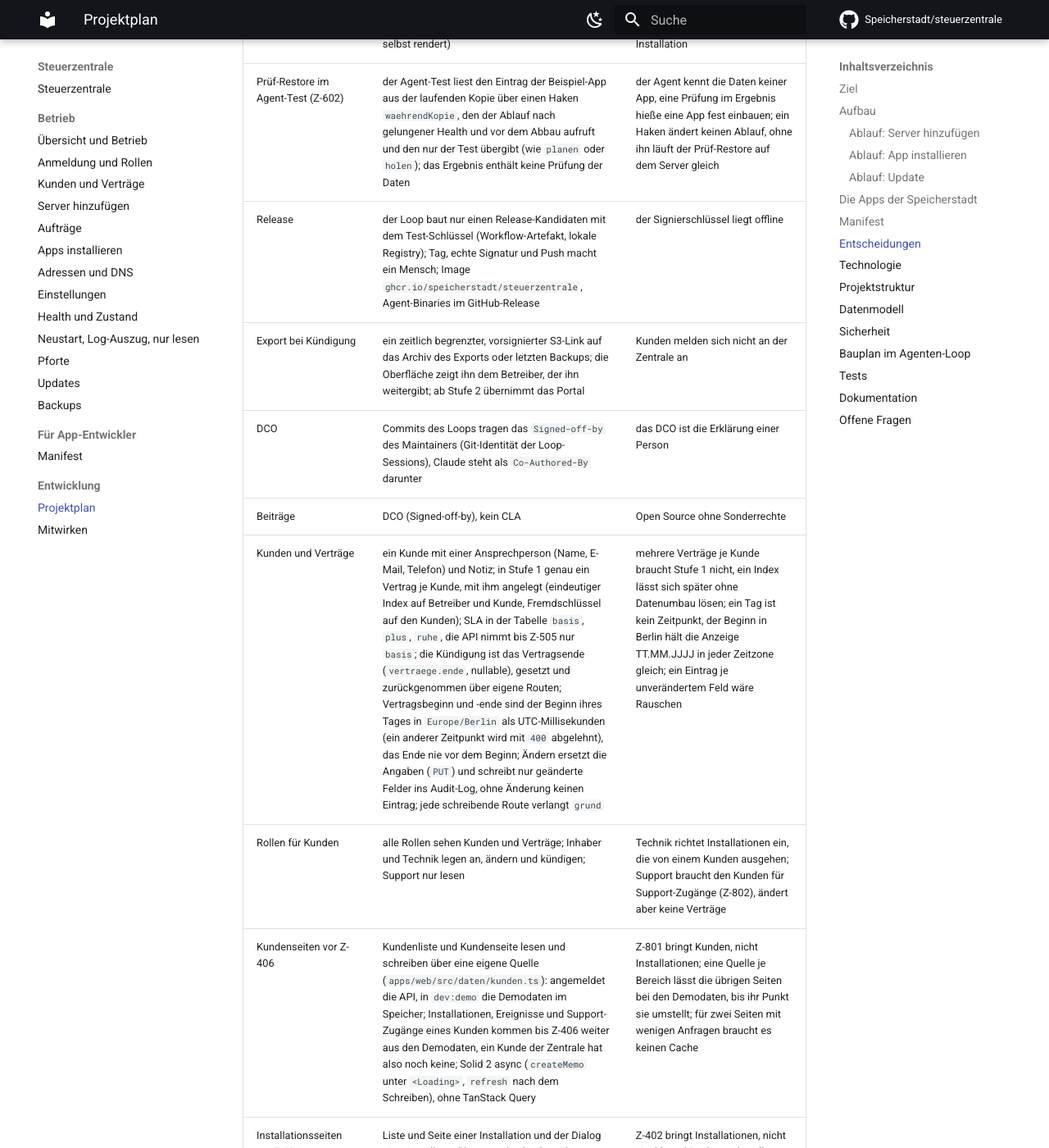
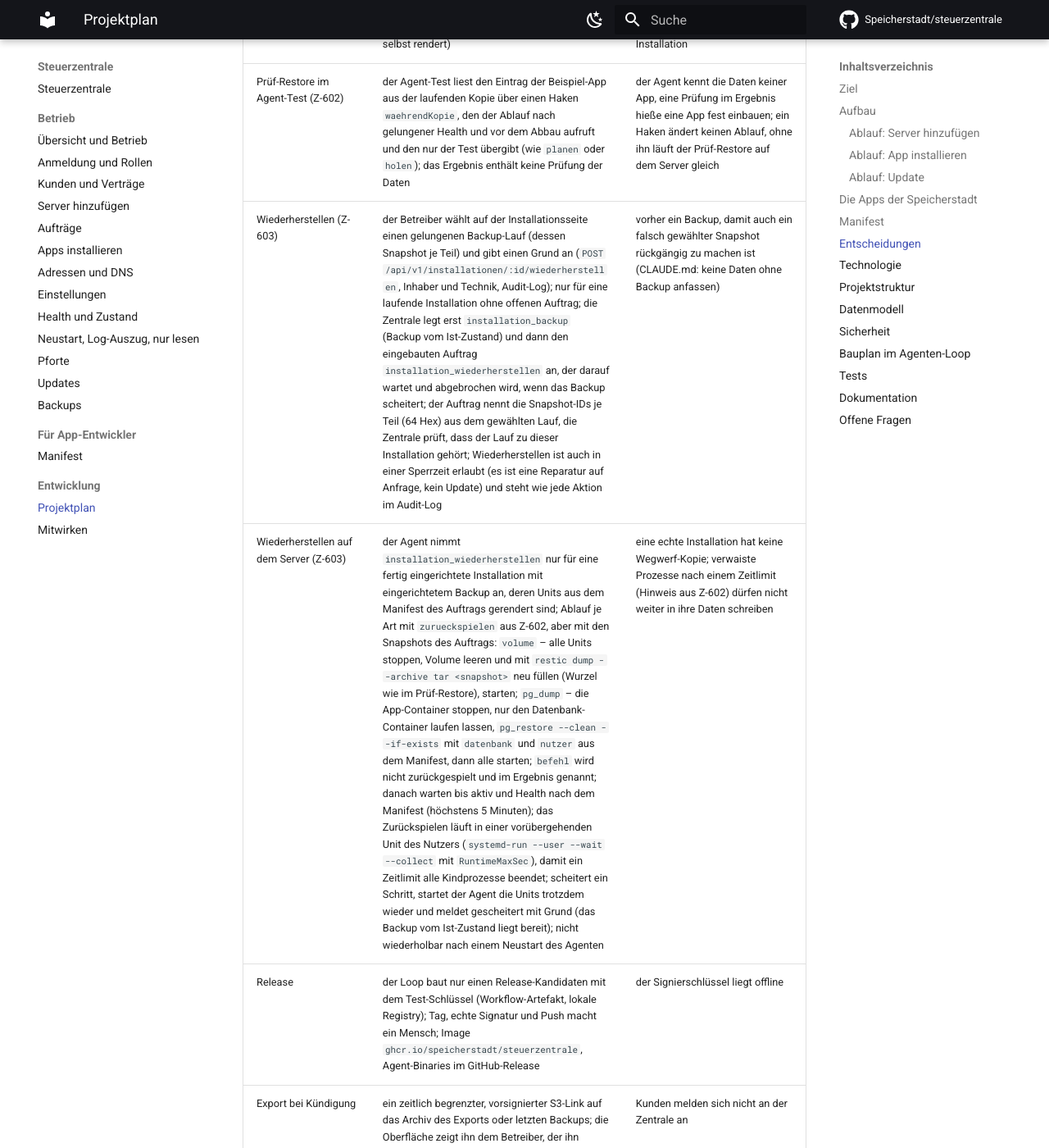
Before and after one commit to Speicherstadt/steuerzentrale, an MkDocs documentation site: the page built from docs/plan.md, in a window 1280 px wide and 1400 px high, scrolled down 50100 px. Shown: the whole window at 82% size. Built offline with MkDocs 1.6.1 and Material for MkDocs 9.7.7, drawn with Linux system fonts in a browser that asks for light colours; comment, search, counter and statistics services are not loaded.

Commit message:
Z-603: decisions and sharper criteria for restoring
Signed-off-by: Dario Götze <dev@dariogoetze.de>
Co-Authored-By: Claude Opus 5.5 <noreply@anthropic.com>
Claude-Session: https://claude.ai/code/session_014k4NfkJBQ539ZwYKrYUGRX

```diff
--- a/docs/plan.md
+++ b/docs/plan.md
@@ -378,6 +378,8 @@ Der Loop entscheidet danach und trägt neue Entscheidungen hier mit Grund ein.
 | Reihenfolge im Prüf-Restore (Z-602) | zuerst alle `volume`-Teile, dann die `pg_dump`-Teile, `befehl` wird übersprungen; der erste Teil, der scheitert, beendet das Zurückspielen; Health „unbekannt“ (Manifest ohne Prüfung) zählt mit aktiven Units als gelungen, nur „rot“ nach fünf Minuten scheitert; das Ergebnis meldet der Agent wie unter „Ergebnis des Prüf-Restores (Z-602)“, ein `befehl` mit `zurueckgespielt: false` und dem Grund, dass ein Export kein Restore ist; ein gescheiterter Abbau steht im Grund (`Abbau unvollständig: …`) | ein Volume muss da sein, bevor ein Container es zum ersten Mal einhängt |
 | Kopie im Gedächtnis und nach einem Neustart (Z-602) | die Kopie steht als `angelegt` im Gedächtnis der Installationen, bevor `useradd` läuft, und wird nach gelungenem Abbau vergessen, nie `fertig`; beim Start des Dienstes (`aufraeumen`) und vor jedem Prüf-Restore baut der Agent jede Kopie ab, deren Name `restore-<6>` ist und die `angelegt` steht; Prüf-Restores laufen in einer eigenen Reihe nacheinander, nicht in der der Einrichtungsaufträge; ein Prüf-Restore gilt nach einem Neustart als wiederholbar; einen Einrichtungsauftrag für einen Namen `restore-<6>` lehnt der Agent ab (nicht `einrichtungAuftragPruefen`, das die Kopie selbst rendert) | so ist jeder Nutzer einer Kopie im Gedächtnis, auch wenn der Agent mitten im Lauf stirbt, und Health, Backups und Aktionen sehen nur `fertig`e Installationen; ohne Aufräumen beim Start läge die Kopie bis zum nächsten Prüf-Restore auf der Platte; einer kann Stunden dauern und soll kein Einrichten aufhalten, und zwei zugleich bräuchten doppelt Platz; das Original wird nur gelesen; so trifft das Aufräumen nie eine Installation |
 | Prüf-Restore im Agent-Test (Z-602) | der Agent-Test liest den Eintrag der Beispiel-App aus der laufenden Kopie über einen Haken `waehrendKopie`, den der Ablauf nach gelungener Health und vor dem Abbau aufruft und den nur der Test übergibt (wie `planen` oder `holen`); das Ergebnis enthält keine Prüfung der Daten | der Agent kennt die Daten keiner App, eine Prüfung im Ergebnis hieße eine App fest einbauen; ein Haken ändert keinen Ablauf, ohne ihn läuft der Prüf-Restore auf dem Server gleich |
+| Wiederherstellen (Z-603) | der Betreiber wählt auf der Installationsseite einen gelungenen Backup-Lauf (dessen Snapshot je Teil) und gibt einen Grund an (`POST /api/v1/installationen/:id/wiederherstellen`, Inhaber und Technik, Audit-Log); nur für eine laufende Installation ohne offenen Auftrag; die Zentrale legt erst `installation_backup` (Backup vom Ist-Zustand) und dann den eingebauten Auftrag `installation_wiederherstellen` an, der darauf wartet und abgebrochen wird, wenn das Backup scheitert; der Auftrag nennt die Snapshot-IDs je Teil (64 Hex) aus dem gewählten Lauf, die Zentrale prüft, dass der Lauf zu dieser Installation gehört; Wiederherstellen ist auch in einer Sperrzeit erlaubt (es ist eine Reparatur auf Anfrage, kein Update) und steht wie jede Aktion im Audit-Log | vorher ein Backup, damit auch ein falsch gewählter Snapshot rückgängig zu machen ist (CLAUDE.md: keine Daten ohne Backup anfassen) |
+| Wiederherstellen auf dem Server (Z-603) | der Agent nimmt `installation_wiederherstellen` nur für eine fertig eingerichtete Installation mit eingerichtetem Backup an, deren Units aus dem Manifest des Auftrags gerendert sind; Ablauf je Art mit `zurueckspielen` aus Z-602, aber mit den Snapshots des Auftrags: `volume` – alle Units stoppen, Volume leeren und mit `restic dump --archive tar <snapshot>` neu füllen (Wurzel wie im Prüf-Restore), starten; `pg_dump` – die App-Container stoppen, nur den Datenbank-Container laufen lassen, `pg_restore --clean --if-exists` mit `datenbank` und `nutzer` aus dem Manifest, dann alle starten; `befehl` wird nicht zurückgespielt und im Ergebnis genannt; danach warten bis aktiv und Health nach dem Manifest (höchstens 5 Minuten); das Zurückspielen läuft in einer vorübergehenden Unit des Nutzers (`systemd-run --user --wait --collect` mit `RuntimeMaxSec`), damit ein Zeitlimit alle Kindprozesse beendet; scheitert ein Schritt, startet der Agent die Units trotzdem wieder und meldet gescheitert mit Grund (das Backup vom Ist-Zustand liegt bereit); nicht wiederholbar nach einem Neustart des Agenten | eine echte Installation hat keine Wegwerf-Kopie; verwaiste Prozesse nach einem Zeitlimit (Hinweis aus Z-602) dürfen nicht weiter in ihre Daten schreiben |
 | Release | der Loop baut nur einen Release-Kandidaten mit dem Test-Schlüssel (Workflow-Artefakt, lokale Registry); Tag, echte Signatur und Push macht ein Mensch; Image `ghcr.io/speicherstadt/steuerzentrale`, Agent-Binaries im GitHub-Release | der Signierschlüssel liegt offline |
 | Export bei Kündigung | ein zeitlich begrenzter, vorsignierter S3-Link auf das Archiv des Exports oder letzten Backups; die Oberfläche zeigt ihn dem Betreiber, der ihn weitergibt; ab Stufe 2 übernimmt das Portal | Kunden melden sich nicht an der Zentrale an |
 | DCO | Commits des Loops tragen das `Signed-off-by` des Maintainers (Git-Identität der Loop-Sessions), Claude steht als `Co-Authored-By` darunter | das DCO ist die Erklärung einer Person |
```
Also changed, not shown: BAULISTE.md (+7 -1 lines).
